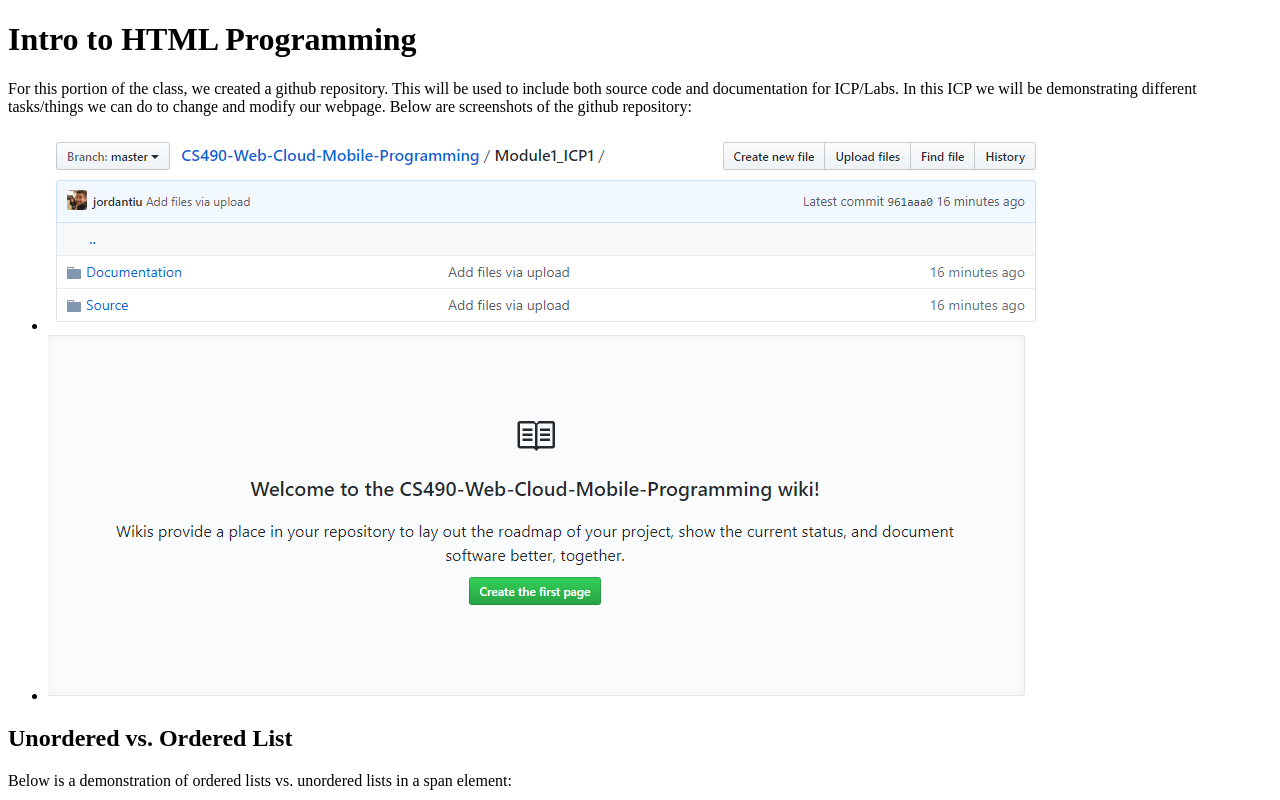
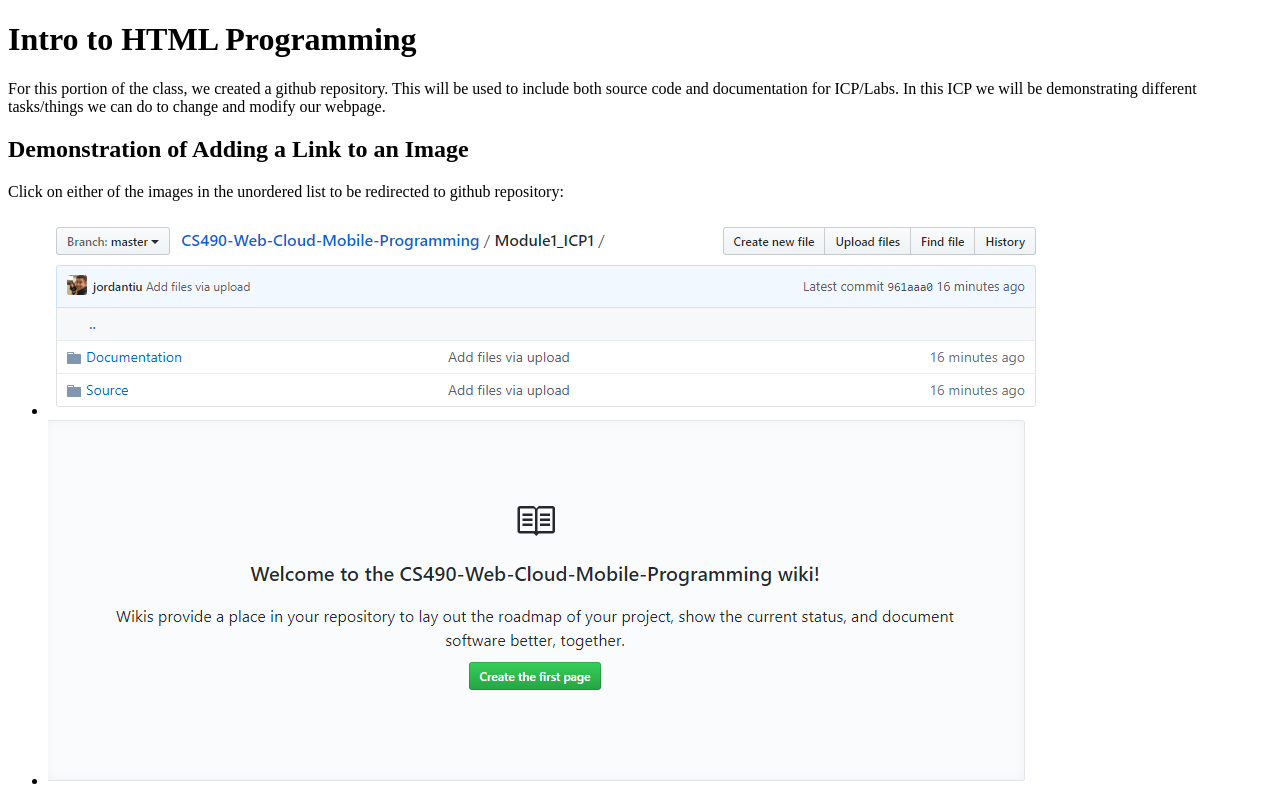
Before and after one commit to jordantiu/CS490-Web-Cloud-Mobile-Programming, a plain HTML site: page Module1_ICP1/Source/index.html in a window 1280 px wide. Shown: the top 800 px of the page. Drawn offline with Linux system fonts and the light colour scheme.

Commit message:
Update index.html

```diff
--- a/Module1_ICP1/Source/index.html
+++ b/Module1_ICP1/Source/index.html
@@ -16,12 +16,26 @@
   <p>
     For this portion of the class, we created a github repository. This will be used to include both source
     code and documentation for ICP/Labs. In this ICP we will be demonstrating different tasks/things we can do to change
-    and modify our webpage. Below are screenshots of the github repository:
+    and modify our webpage.
   </p>
+</div>
 
+<!--Unordered list. Click on both images to link to documentation folder in github repository-->
+<div>
+  <h2>Demonstration of Adding a Link to an Image</h2>
+  <p>Click on either of the images in the unordered list to be redirected to github repository:</p>
   <ul>
-    <li><img src="https://raw.githubusercontent.com/jordantiu/CS490-Web-Cloud-Mobile-Programming/master/Module1_ICP1/Documentation/Github1.PNG"></li>
-    <li><img src="https://raw.githubusercontent.com/jordantiu/CS490-Web-Cloud-Mobile-Programming/master/Module1_ICP1/Documentation/Github2.PNG"></li>
+    <li>
+      <a href="https://github.com/jordantiu/CS490-Web-Cloud-Mobile-Programming/tree/master/Module1_ICP1/Documentation" target="_blank">
+        <img src="https://raw.githubusercontent.com/jordantiu/CS490-Web-Cloud-Mobile-Programming/master/Module1_ICP1/Documentation/Github1.PNG">
+      </a>
+    </li>
+
+    <li>
+      <a href="https://github.com/jordantiu/CS490-Web-Cloud-Mobile-Programming/tree/master/Module1_ICP1/Documentation" target="_blank">
+        <img src="https://raw.githubusercontent.com/jordantiu/CS490-Web-Cloud-Mobile-Programming/master/Module1_ICP1/Documentation/Github2.PNG">
+      </a>
+    </li>
   </ul>
 
 
```
